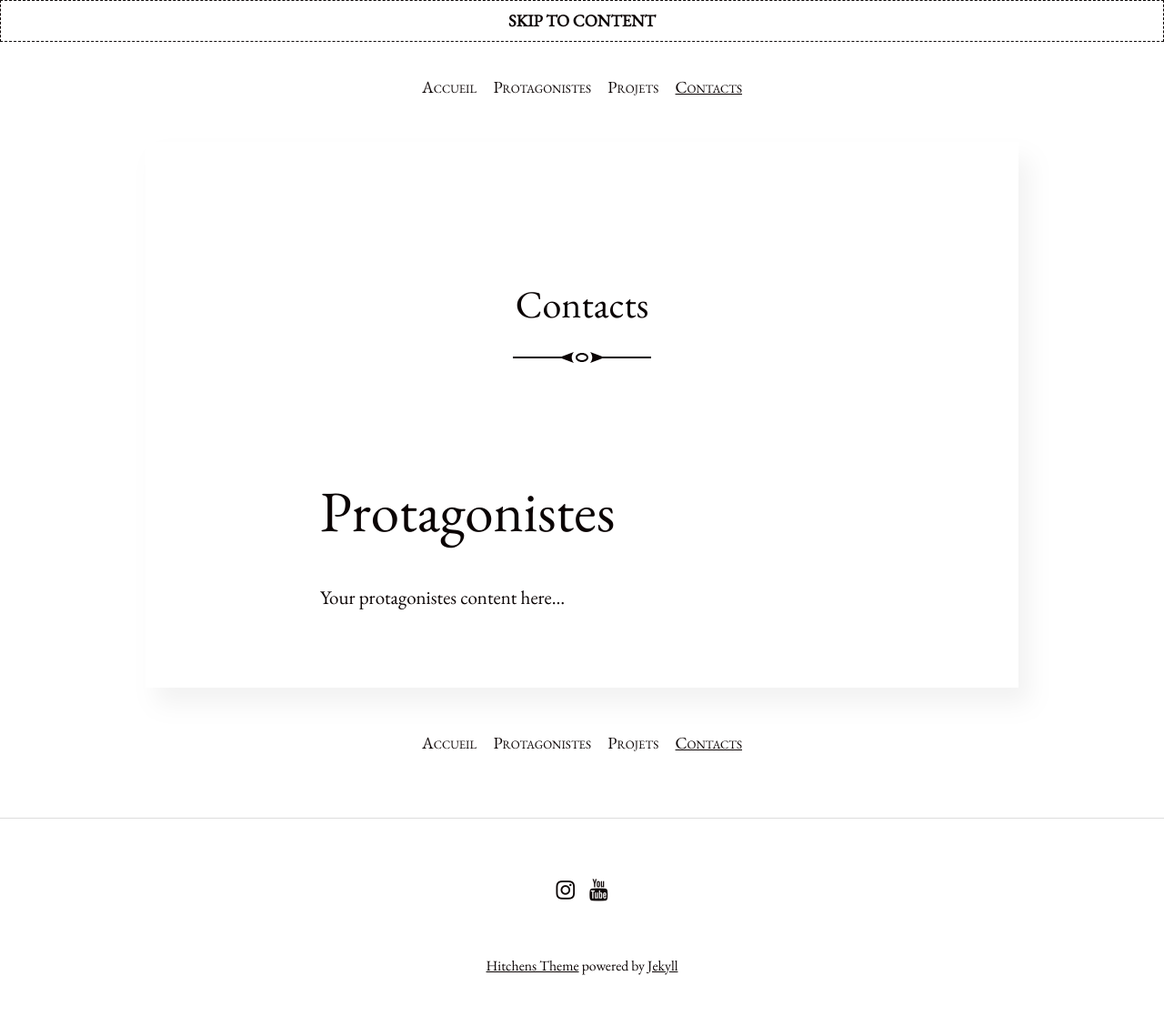
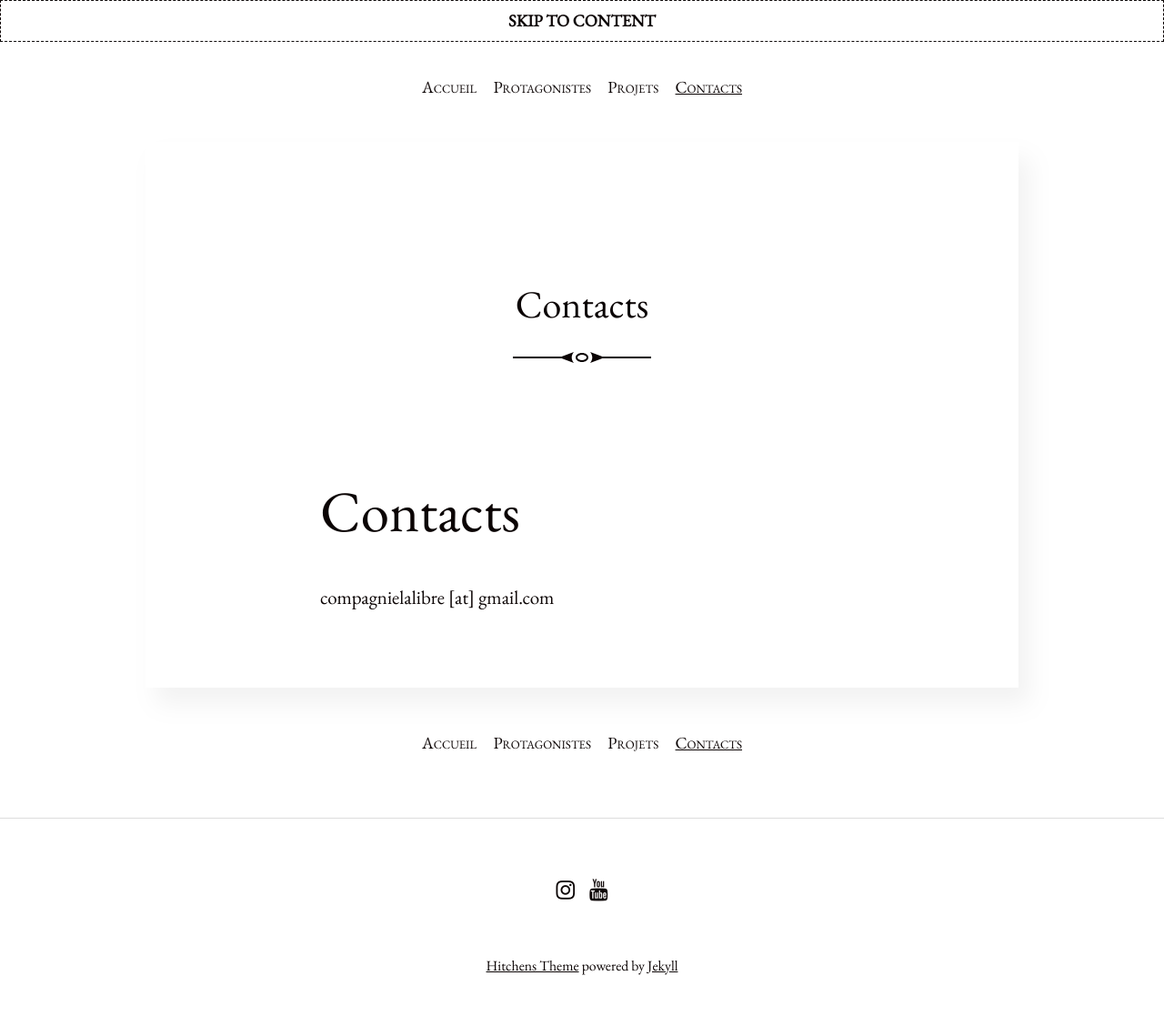
Before and after one commit to compagnielalibre/compagnielalibre.github.io, a Jekyll site: the page built from content/contacts.md, in a window 1280 px wide. Shown: the whole page at 91% size. Built offline with Jekyll 4.4.1, drawn with Linux system fonts in a browser that asks for light colours.

Commit message:
adjustements

```diff
--- a/content/contacts.md
+++ b/content/contacts.md
@@ -4,6 +4,6 @@ title: Contacts
 permalink: /contacts/
 ---
 
-# Protagonistes
+# Contacts
 
-Your protagonistes content here...
+compagnielalibre [at] gmail.com
```
Also changed, not shown: content/projets.md (+2 -2 lines).
